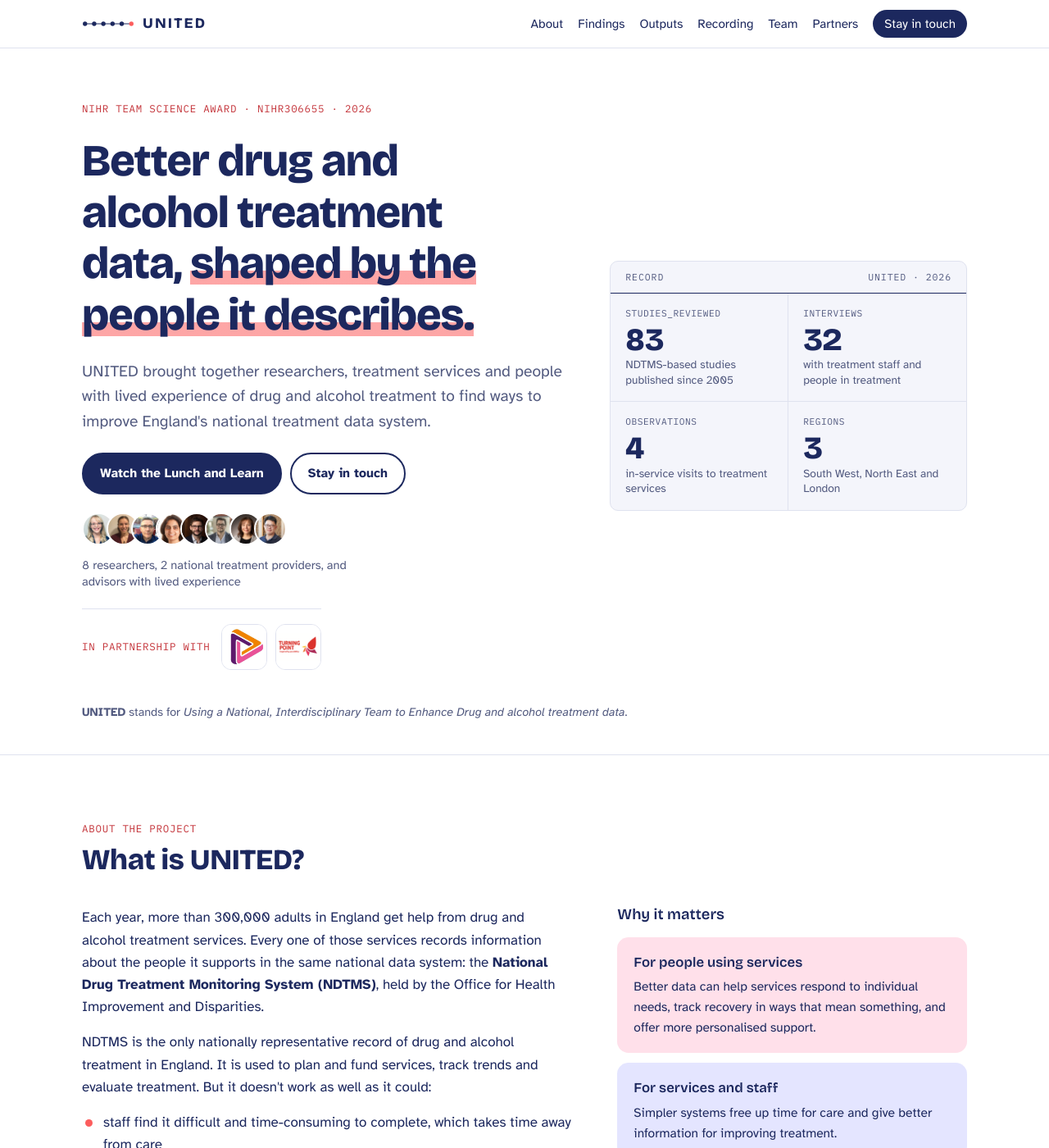
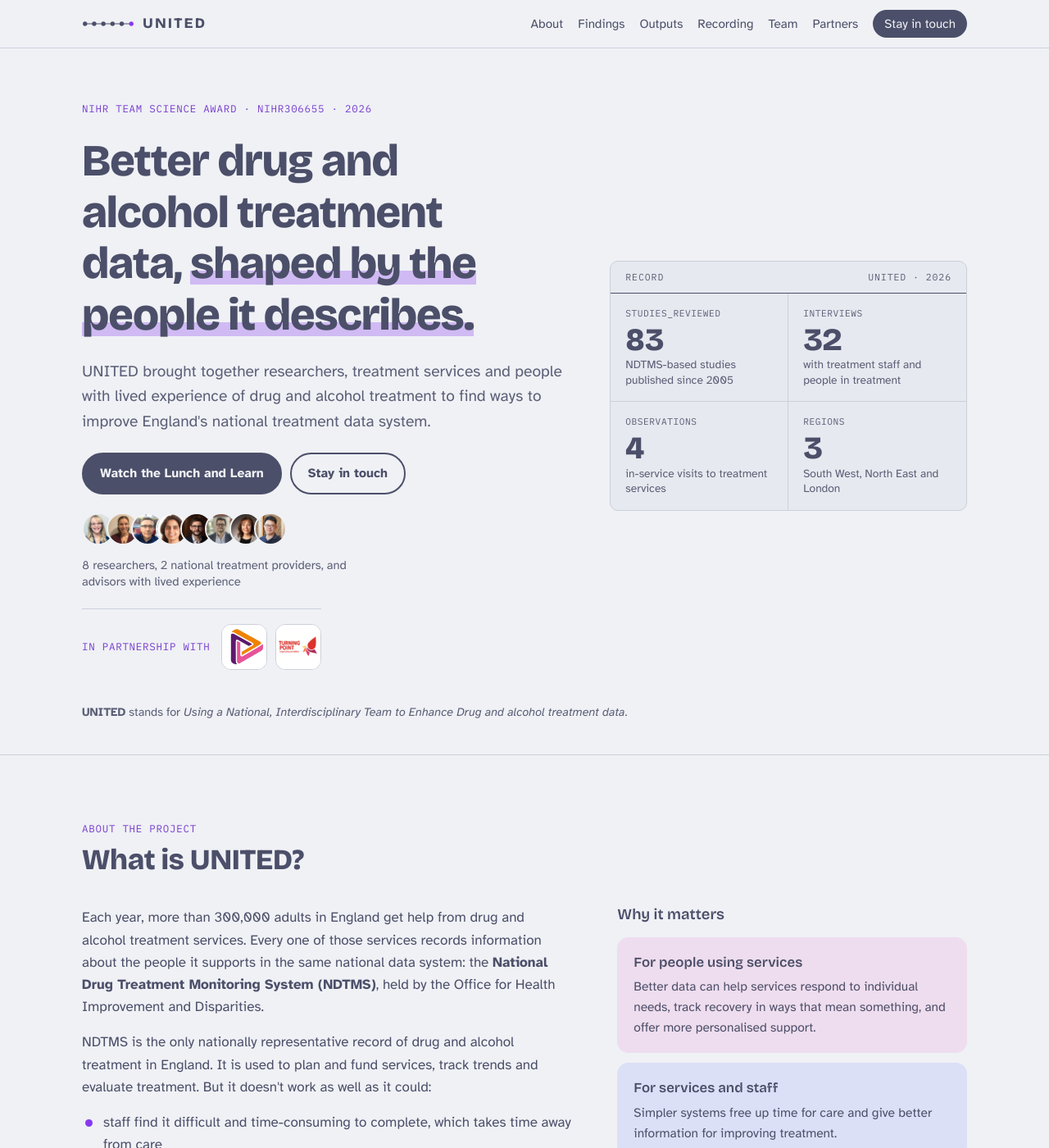
Before and after one commit to yangjustinc/united, a Jekyll site: the page built from index.html, in a window 1280 px wide and 1400 px high. Shown: the whole window at 82% size. Built offline with Jekyll 4.4.1, drawn with Linux system fonts in a browser that asks for light colours.

Commit message:
Switch colour scheme to Catppuccin (Latte light, Mocha dark)
Co-Authored-By: Claude Opus 5.5 <noreply@anthropic.com>

```diff
--- a/_layouts/default.html
+++ b/_layouts/default.html
@@ -8,7 +8,8 @@
   <meta property="og:title" content="{{ site.title }}: {{ site.long_title }}">
   <meta property="og:description" content="{{ site.description | strip }}">
   <meta property="og:type" content="website">
-  <meta name="theme-color" content="#1c285e">
+  <meta name="theme-color" content="#eff1f5" media="(prefers-color-scheme: light)">
+  <meta name="theme-color" content="#1e1e2e" media="(prefers-color-scheme: dark)">
   <link rel="icon" href="{{ '/assets/img/favicon.svg' | relative_url }}" type="image/svg+xml">
   <link rel="preconnect" href="https://fonts.googleapis.com">
   <link rel="preconnect" href="https://fonts.gstatic.com" crossorigin>
--- a/assets/style.css
+++ b/assets/style.css
@@ -3,25 +3,28 @@
    Layout: full-width bands, each with a centred 1120px inner column.
    Concept "A + B": precise data-record structure (mono labels,
    register rows, record card) warmed by soft pastel blocks.
-   Colours come from the UNITED Lunch and Learn deck.
+   Colours: Catppuccin Latte (light) and Mocha (dark).
    ============================================================= */
 
+/* Light: Catppuccin Latte · Dark: Catppuccin Mocha (https://catppuccin.com/palette) */
 :root {
-  --paper: #ffffff;
-  --tint: #f4f5fb;
-  --ink: #1c285e;
-  --muted: #535b80;
-  --line: #dfe2ef;
-  --coral: #fc5d5d;        /* decoration only (highlights, dots) */
-  --coral-ink: #c4343a;    /* coral that is safe for text */
-  --pink: #ffe0ea;
-  --lav: #e4e5ff;
-  --sky: #dcf1ff;
-  --btn-bg: #1c285e;
-  --btn-fg: #ffffff;
-  --footer-bg: #1c285e;
-  --footer-fg: #ffffff;
-  --footer-muted: #c3c5ff;
+  --paper: #eff1f5;        /* base */
+  --tint: #e6e9ef;         /* mantle */
+  --ink: #4c4f69;          /* text */
+  --muted: #5c5f77;        /* subtext1 */
+  --line: #ccd0da;         /* surface0 */
+  --accent: #8839ef;       /* mauve: decoration (underlines, dots) */
+  --accent-ink: #793ece;   /* mauve deepened slightly so it is safe for text */
+  --highlight: #d0baf3;    /* mauve wash behind the headline */
+  --pink: #eeddee;         /* pastel washes: pink, lavender, sky over base */
+  --lav: #dbe0f6;
+  --sky: #c9e5f2;
+  --btn-bg: #4c4f69;
+  --btn-fg: #eff1f5;
+  --btn-hover: #793ece;
+  --footer-bg: #4c4f69;    /* stays dark: the NIHR logo is white */
+  --footer-fg: #eff1f5;
+  --footer-muted: #ccd0da;
 
   --f-display: "Bricolage Grotesque", "Segoe UI", system-ui, sans-serif;
   --f-body: "Atkinson Hyperlegible", "Segoe UI", system-ui, sans-serif;
@@ -33,21 +36,23 @@
 
 @media (prefers-color-scheme: dark) {
   :root {
-    --paper: #0f1329;
-    --tint: #151a36;
-    --ink: #e7e9f8;
-    --muted: #a7adcd;
-    --line: #2a3160;
-    --coral: #ff6f6f;
-    --coral-ink: #ff9191;
-    --pink: #3a2136;
-    --lav: #252b58;
-    --sky: #17304a;
-    --btn-bg: #e7e9f8;
-    --btn-fg: #0f1329;
-    --footer-bg: #0a0d1f;
-    --footer-fg: #e7e9f8;
-    --footer-muted: #a7adcd;
+    --paper: #1e1e2e;
+    --tint: #181825;
+    --ink: #cdd6f4;
+    --muted: #bac2de;
+    --line: #313244;
+    --accent: #cba6f7;
+    --accent-ink: #cba6f7;
+    --highlight: #60527a;
+    --pink: #3c3548;
+    --lav: #33344b;
+    --sky: #2d3948;
+    --btn-bg: #cdd6f4;
+    --btn-fg: #1e1e2e;
+    --btn-hover: #cba6f7;
+    --footer-bg: #11111b;
+    --footer-fg: #cdd6f4;
+    --footer-muted: #a6adc8;
     color-scheme: dark;
   }
 }
@@ -69,9 +74,9 @@ h1 { font-size: clamp(2.1rem, 4.6vw, 3.4rem); font-weight: 800; letter-spacing:
 h2 { font-size: clamp(1.6rem, 3vw, 2.2rem); font-weight: 800; letter-spacing: -0.01em; }
 h3 { font-size: 1.15rem; font-weight: 600; }
 p { margin: 0; }
-a { color: inherit; text-decoration-color: var(--coral); text-decoration-thickness: 2px; text-underline-offset: 3px; }
-a:hover { color: var(--coral-ink); }
-:focus-visible { outline: 3px solid var(--coral); outline-offset: 2px; border-radius: 4px; }
+a { color: inherit; text-decoration-color: var(--accent); text-decoration-thickness: 2px; text-underline-offset: 3px; }
+a:hover { color: var(--accent-ink); }
+:focus-visible { outline: 3px solid var(--accent); outline-offset: 2px; border-radius: 4px; }
 .sr { position: absolute; width: 1px; height: 1px; overflow: hidden; clip: rect(0 0 0 0); white-space: nowrap; }
 .skip { position: absolute; left: -999px; top: 8px; background: var(--btn-bg); color: var(--btn-fg); padding: 8px 14px; border-radius: 6px; z-index: 20; }
 .skip:focus { left: 8px; }
@@ -89,7 +94,7 @@ a:hover { color: var(--coral-ink); }
   letter-spacing: 0.06em;
   text-transform: uppercase;
 }
-.eyebrow { color: var(--coral-ink); }
+.eyebrow { color: var(--accent-ink); }
 .code { color: var(--muted); }
 
 /* ---------- Buttons and chips ---------- */
@@ -105,7 +110,7 @@ a:hover { color: var(--coral-ink); }
   text-decoration: none;
   border: 2px solid var(--btn-bg);
 }
-.btn:hover { color: var(--btn-fg); background: var(--coral-ink); border-color: var(--coral-ink); }
+.btn:hover { color: var(--btn-fg); background: var(--btn-hover); border-color: var(--btn-hover); }
 .btn-alt { background: transparent; color: var(--ink); }
 .btn-alt:hover { background: var(--ink); color: var(--paper); border-color: var(--ink); }
 .btn-wait, .btn-wait:hover { background: transparent; color: var(--muted); border: 2px dashed var(--muted); cursor: default; }
@@ -123,7 +128,7 @@ a:hover { color: var(--coral-ink); }
   text-decoration: none;
   white-space: nowrap;
 }
-.chip:hover { background: var(--coral-ink); color: #fff; }
+.chip:hover { background: var(--btn-hover); color: var(--btn-fg); }
 .chip-wait, .chip-wait:hover { background: transparent; color: var(--muted); border: 1px dashed var(--muted); }
 
 /* ---------- Header ---------- */
@@ -140,21 +145,21 @@ a:hover { color: var(--coral-ink); }
 .mark { width: 64px; height: 8px; flex: none; }
 .mark line { stroke: var(--ink); stroke-width: 2; }
 .mark circle { fill: var(--ink); }
-.mark circle.last { fill: var(--coral); }
+.mark circle.last { fill: var(--accent); }
 .site-header nav { display: flex; flex-wrap: wrap; gap: 4px 18px; align-items: center; justify-content: flex-end; font-size: 0.95rem; }
 .site-header nav a { text-decoration: none; }
-.site-header nav a:hover { text-decoration: underline; text-decoration-color: var(--coral); }
+.site-header nav a:hover { text-decoration: underline; text-decoration-color: var(--accent); }
 .nav-cta { padding: 5px 14px; border-radius: 999px; background: var(--btn-bg); color: var(--btn-fg); }
-.nav-cta:hover { color: var(--btn-fg); background: var(--coral-ink); text-decoration: none !important; }
+.nav-cta:hover { color: var(--btn-fg); background: var(--btn-hover); text-decoration: none !important; }
 
 /* ---------- Hero ---------- */
 .hero { padding-block: 64px 40px; border-bottom: 1px solid var(--line); }
 .hero-grid { display: grid; grid-template-columns: minmax(0, 1.35fr) minmax(0, 1fr); gap: 56px; align-items: center; }
 .hero-text { display: grid; gap: 22px; }
-.hero-text .code { color: var(--coral-ink); }
+.hero-text .code { color: var(--accent-ink); }
 .hero h1 mark {
   color: inherit;
-  background: linear-gradient(transparent 64%, color-mix(in srgb, var(--coral) 55%, transparent) 64%, color-mix(in srgb, var(--coral) 55%, transparent) 90%, transparent 90%);
+  background: linear-gradient(transparent 64%, var(--highlight) 64%, var(--highlight) 90%, transparent 90%);
 }
 .lede { font-size: 1.2rem; max-width: 52ch; color: var(--muted); }
 .faces { display: flex; align-items: center; gap: 14px; flex-wrap: wrap; }
@@ -191,7 +196,7 @@ a:hover { color: var(--coral-ink); }
 .prose { display: grid; gap: 16px; max-width: 64ch; }
 .ticks { margin: 0; padding: 0; list-style: none; display: grid; gap: 8px; }
 .ticks li { padding-left: 26px; position: relative; }
-.ticks li::before { content: ""; position: absolute; left: 4px; top: 0.6em; width: 9px; height: 9px; border-radius: 50%; background: var(--coral); }
+.ticks li::before { content: ""; position: absolute; left: 4px; top: 0.6em; width: 9px; height: 9px; border-radius: 50%; background: var(--accent); }
 
 /* About */
 .about-grid { display: grid; grid-template-columns: minmax(0, 1.4fr) minmax(0, 1fr); gap: 56px; align-items: start; }
@@ -207,7 +212,7 @@ a:hover { color: var(--coral-ink); }
 /* Registers (work packages and outputs) */
 .register { margin: 0; padding: 0; list-style: none; border-top: 2px solid var(--ink); }
 .wp li { display: grid; grid-template-columns: 90px minmax(0, 1fr); gap: 20px; padding: 22px 0; border-bottom: 1px solid var(--line); }
-.wp li .code { color: var(--coral-ink); font-size: 0.9rem; padding-top: 2px; }
+.wp li .code { color: var(--accent-ink); font-size: 0.9rem; padding-top: 2px; }
 .wp li div { display: grid; gap: 6px; max-width: 70ch; }
 .wp li.throughout .code { color: var(--muted); }
 
@@ -239,7 +244,7 @@ a:hover { color: var(--coral-ink); }
 .band-side { display: grid; gap: 14px; }
 .speakers { margin: 0; padding: 0; list-style: none; counter-reset: s; display: grid; gap: 0; }
 .speakers li { counter-increment: s; display: grid; grid-template-columns: 28px minmax(0, 1fr); column-gap: 8px; padding: 10px 0; border-bottom: 1px solid color-mix(in srgb, var(--ink) 15%, transparent); }
-.speakers li::before { content: counter(s); grid-row: span 2; font-family: var(--f-mono); color: var(--coral-ink); }
+.speakers li::before { content: counter(s); grid-row: span 2; font-family: var(--f-mono); color: var(--accent-ink); }
 .speakers b { font-weight: 700; font-size: 0.97rem; line-height: 1.35; }
 .speakers span { font-size: 0.9rem; color: var(--muted); }
 .fine { font-size: 0.85rem; color: var(--muted); line-height: 1.45; }
@@ -272,20 +277,20 @@ a:hover { color: var(--coral-ink); }
 .partner-body { display: grid; gap: 10px; align-content: start; min-width: 0; }
 .partner-body h3 { font-size: 1.4rem; font-weight: 800; }
 .partner-body h3 a { text-decoration: none; }
-.partner-body h3 a:hover { text-decoration: underline; text-decoration-color: var(--coral); }
+.partner-body h3 a:hover { text-decoration: underline; text-decoration-color: var(--accent); }
 .partner-people { font-size: 0.95rem; }
-.partner-people .code { margin-right: 6px; color: var(--coral-ink); }
+.partner-people .code { margin-right: 6px; color: var(--accent-ink); }
 
 /* Hero partner strip */
 .with { display: inline-flex; align-items: center; gap: 14px; text-decoration: none; padding-top: 18px; border-top: 1px solid var(--line); justify-self: start; }
 .with-logos { display: flex; gap: 10px; }
 .with-logos img { width: 56px; height: 56px; border-radius: 12px; background: #ffffff; border: 1px solid var(--line); object-fit: contain; }
-.with:hover .code { color: var(--coral-ink); }
+.with:hover .code { color: var(--accent-ink); }
 
 /* Glossary */
 .glossary { margin: 0; display: grid; grid-template-columns: repeat(2, minmax(0, 1fr)); gap: 0 48px; }
 .glossary > div { padding: 16px 0; border-top: 1px solid var(--line); display: grid; grid-template-columns: 140px minmax(0, 1fr); gap: 16px; }
-.glossary dt { font-family: var(--f-mono); font-size: 0.9rem; font-weight: 500; color: var(--coral-ink); padding-top: 2px; }
+.glossary dt { font-family: var(--f-mono); font-size: 0.9rem; font-weight: 500; color: var(--accent-ink); padding-top: 2px; }
 .glossary dd { margin: 0; font-size: 0.97rem; }
 
 /* ---------- Footer ---------- */
```
Also changed, not shown: assets/img/favicon.svg.
